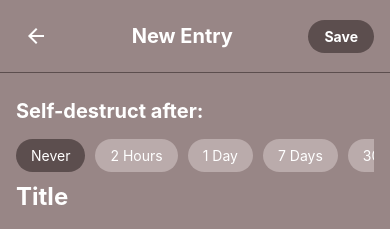
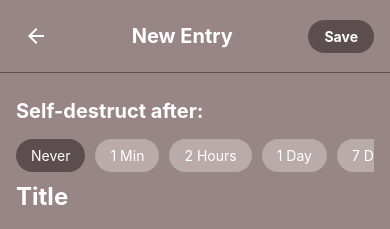
Before and after one commit to alimughees00/MyPersonalJournal, a React Native app: screen /NewEntry in a window 390 px wide. Shown: the top 229 px of the page. Built offline with nearby package versions, Linux system fonts and the light colour scheme; what react-native-audio-recorder-player would draw is missing.

Commit message:
Feed back changes self destruct

```diff
--- a/src/screens/NewEntryScreen.js
+++ b/src/screens/NewEntryScreen.js
@@ -15,7 +15,7 @@ import {
 } from 'react-native';
 import AsyncStorage from '@react-native-async-storage/async-storage';
 import {auth} from '../utils/auth';
-import {storage, TWO_HOURS, MILLISECONDS_PER_DAY} from '../utils/storage';
+import {storage, TWO_HOURS, MILLISECONDS_PER_DAY, MILLISECONDS_PER_MIN} from '../utils/storage';
 import Icon from 'react-native-vector-icons/MaterialIcons';
 import * as ImagePicker from 'react-native-image-picker';
 import AudioRecorderPlayer from 'react-native-audio-recorder-player';
@@ -38,6 +38,7 @@ const NewEntryScreen = ({navigation}) => {
 
   const destructTimeOptions = [
     {label: 'Never', value: 0},
+    {label: '1 Min', value: MILLISECONDS_PER_MIN},
     {label: '2 Hours', value: TWO_HOURS},
     {label: '1 Day', value: MILLISECONDS_PER_DAY},
     {label: '7 Days', value: 7 * MILLISECONDS_PER_DAY},
@@ -466,7 +467,6 @@ const NewEntryScreen = ({navigation}) => {
     <KeyboardAvoidingView
       behavior={Platform.OS === 'ios' ? 'padding' : 'height'}
       style={styles.container}>
-
       <StatusBar barStyle="dark-content" backgroundColor="#988686" />
       <View style={styles.header}>
         <TouchableOpacity onPress={saveEntry} style={styles.backButton}>
@@ -643,7 +643,7 @@ const styles = StyleSheet.create({
     color: '#fff',
     lineHeight: 24,
     minHeight: 200,
-    padding: 0,
+    paddingBottom: 15,
   },
   mediaContainer: {
     flexDirection: 'row',
--- a/src/screens/ViewEntryScreen.js
+++ b/src/screens/ViewEntryScreen.js
@@ -331,6 +331,7 @@ const styles = StyleSheet.create({
     lineHeight: 24,
     minHeight: 200,
     padding: 0,
+    paddingBottom: 15,
   },
   titleText: {
     fontSize: 24,
--- a/src/utils/storage.js
+++ b/src/utils/storage.js
@@ -4,6 +4,7 @@ import RNFS from 'react-native-fs';
 const ENTRIES_KEY = 'journal_entries';
 export const TWO_HOURS = 2 * 60 * 60 * 1000; // 2 hours in milliseconds
 export const MILLISECONDS_PER_DAY = 24 * 60 * 60 * 1000;
+export const MILLISECONDS_PER_MIN = 60 * 1000;
 
 export const storage = {
   async getEntries() {
```
